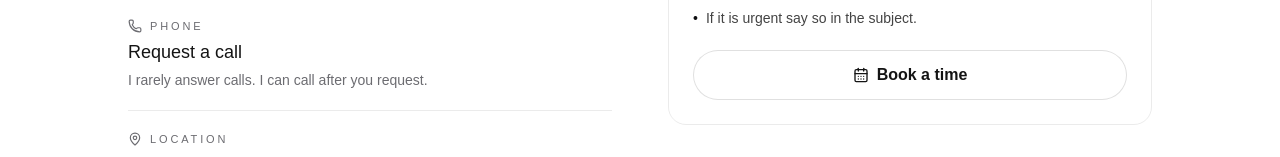
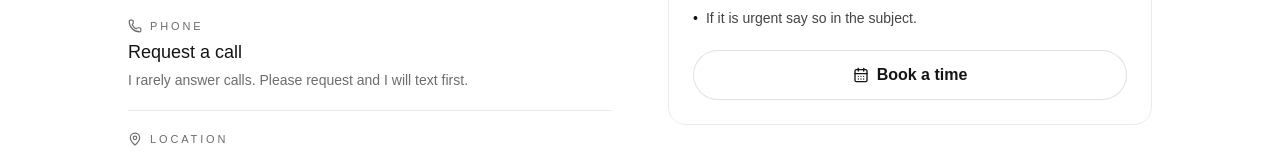
Before and after one commit to kyxzhe/kyxzhe.github.io, a Next.js app: page /contact in a window 1280 px wide. Shown: the part 614-771 px from the top of the page. Built offline with nearby package versions, Linux system fonts and the light colour scheme.

Commit message:
tweak: keep call copy concise

```diff
--- a/src/app/contact/page.tsx
+++ b/src/app/contact/page.tsx
@@ -21,7 +21,7 @@ const directLines = [
   {
     label: "Phone",
     value: "Request a call",
-    hint: "I rarely answer calls. I can call after you request.",
+    hint: "I rarely answer calls. Please request and I will text first.",
     onClick: () => setShowCallInfo(true),
     icon: Phone,
   },
```
